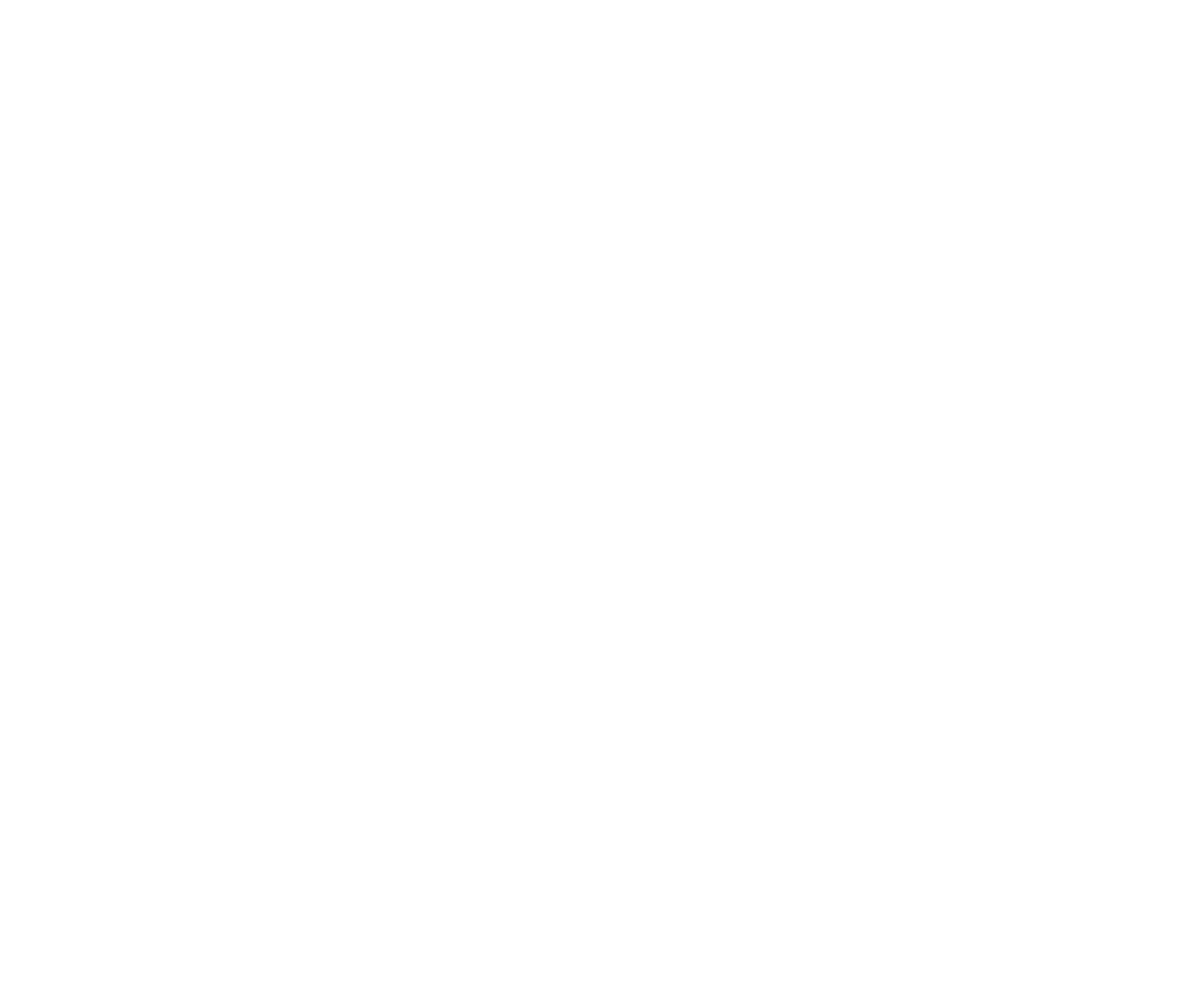
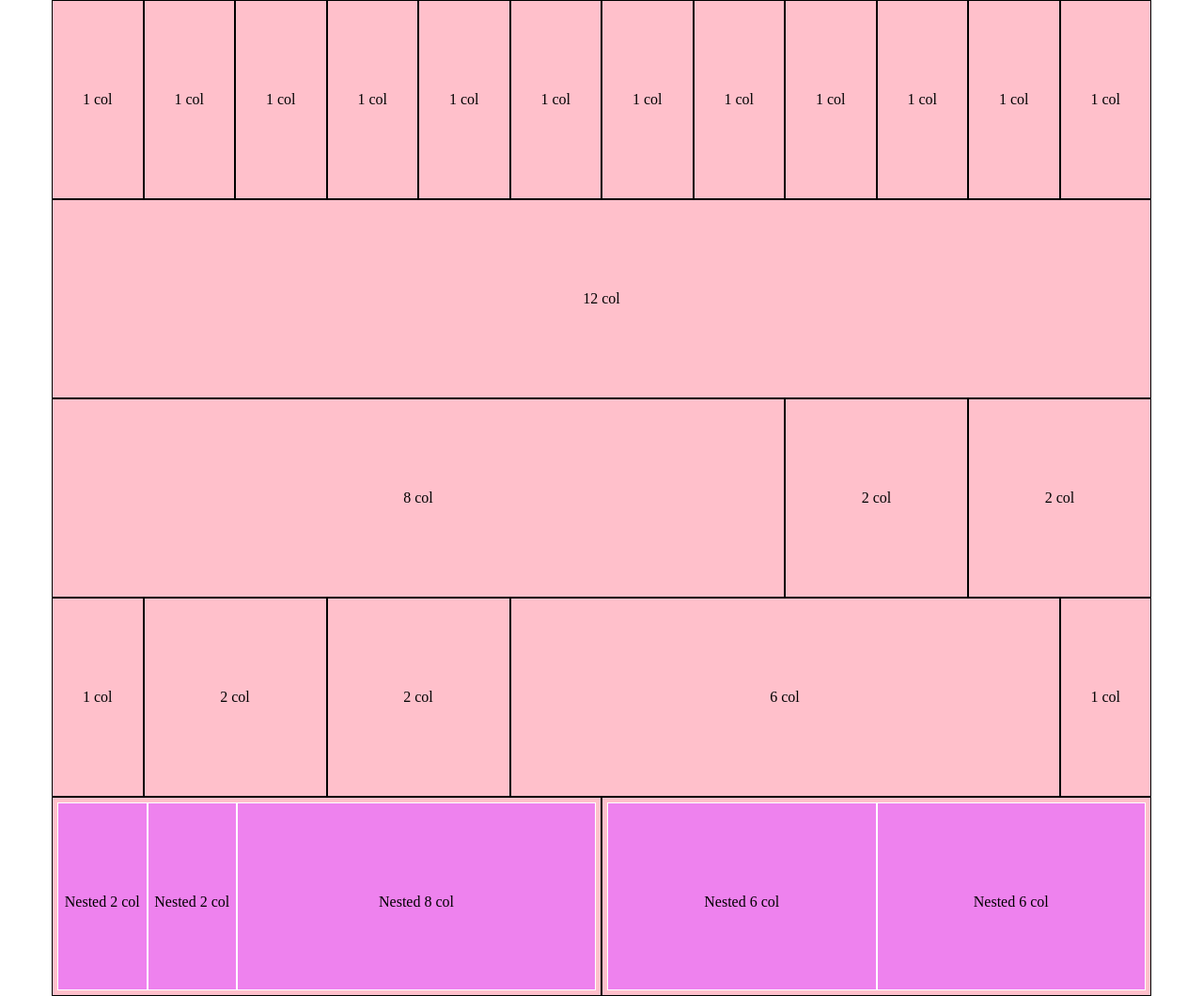
Before and after one commit to Bbxblack00/html-css-12bool, a plain HTML site: page index.html in a window 1280 px wide. Shown: the whole page at 94% size. Before the commit the page ends 800 px from the top, so only its background shows below. Drawn offline with Linux system fonts and the light colour scheme.

Commit message:
v1.0 exercise complete.

```diff
--- a/css/main.css
+++ b/css/main.css
@@ -0,0 +1,23 @@
+[class*="col-"]{
+  min-height: 200px;
+  background-color: pink;
+  border: 1px solid black;
+  padding: 5px;
+}
+
+[class*="col-offset-"]{
+  min-height: 200px;
+  background-color: none;
+  border: none;
+}
+
+p{
+  line-height: 200px;
+  text-align: center;
+}
+
+[class*="col-"] > [class*="col-"]{
+  max-height: 180px;
+  background-color: violet;
+  border: 1px solid white;
+}
--- a/index.html
+++ b/index.html
@@ -3,12 +3,196 @@
   <head>
     <meta charset="utf-8">
     <title>12bool</title>
-    <link rel="stylesheet" href="/css/lib/12bool.css">
-    <link rel="stylesheet" href="/css/main.css">
+    <link rel="stylesheet" href="css/lib/12bool.css">
+    <link rel="stylesheet" href="css/main.css">
   </head>
   <body>
 
-    <div class="row">
+    <div class="container">
+
+
+      <!-- Prima riga -->
+      <div class="row">
+
+        <div class="col-1">
+
+          <p>1 col</p>
+
+        </div>
+
+        <div class="col-1">
+
+          <p>1 col</p>
+
+        </div>
+
+        <div class="col-1">
+
+          <p>1 col</p>
+
+        </div>
+
+        <div class="col-1">
+
+          <p>1 col</p>
+
+        </div>
+
+        <div class="col-1">
+
+          <p>1 col</p>
+
+        </div>
+
+        <div class="col-1">
+
+          <p>1 col</p>
+
+        </div>
+
+        <div class="col-1">
+
+          <p>1 col</p>
+
+        </div>
+
+        <div class="col-1">
+
+          <p>1 col</p>
+
+        </div>
+
+        <div class="col-1">
+
+          <p>1 col</p>
+
+        </div>
+
+        <div class="col-1">
+
+          <p>1 col</p>
+
+        </div>
+
+        <div class="col-1">
+
+          <p>1 col</p>
+
+        </div>
+
+        <div class="col-1">
+
+          <p>1 col</p>
+
+        </div>
+
+      </div>
+
+
+      <!-- Seconda riga -->
+      <div class="riga">
+
+        <div class="col-12">
+
+          <p>12 col</p>
+
+        </div>
+
+
+        <!-- Terza riga -->
+        <div class="col-8">
+
+          <p>8 col</p>
+
+        </div>
+
+        <div class="col-2">
+
+          <p>2 col</p>
+
+        </div>
+
+        <div class="col-2">
+
+          <p>2 col</p>
+
+        </div>
+
+
+        <!-- Quarta riga -->
+        <div class="col-1">
+
+          <p>1 col</p>
+
+        </div>
+
+        <div class="col-2">
+
+          <p>2 col</p>
+
+        </div>
+
+        <div class="col-2">
+
+          <p>2 col</p>
+
+        </div>
+
+        <div class="col-6">
+
+          <p>6 col</p>
+
+        </div>
+
+        <div class="col-1">
+
+          <p>1 col</p>
+
+        </div>
+
+
+        <!-- Quinta riga -->
+        <div class="col-6">
+
+          <div class="col-2">
+
+            <p>Nested 2 col</p>
+
+          </div>
+
+          <div class="col-2">
+
+            <p>Nested 2 col</p>
+
+          </div>
+
+          <div class="col-8">
+
+            <p>Nested 8 col</p>
+
+          </div>
+
+        </div>
+
+        <div class="col-6">
+
+          <div class="col-6">
+
+            <p>Nested 6 col</p>
+
+          </div>
+
+          <div class="col-6">
+
+            <p>Nested 6 col</p>
+
+          </div>
+
+        </div>
+
+
+
+      </div>
 
     </div>
 
```
